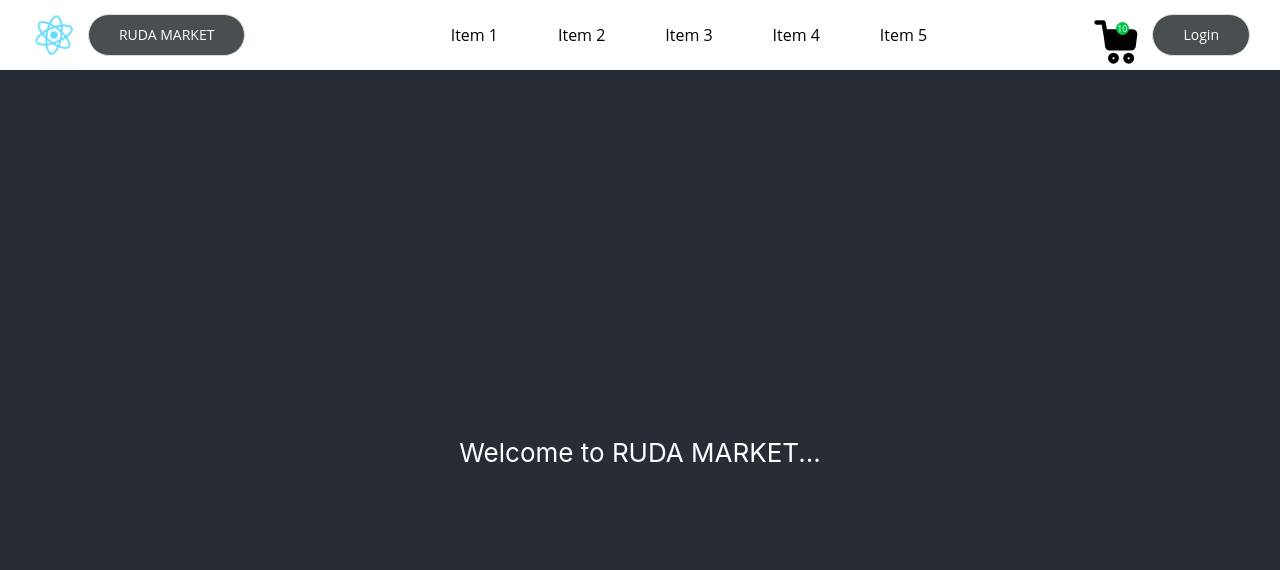
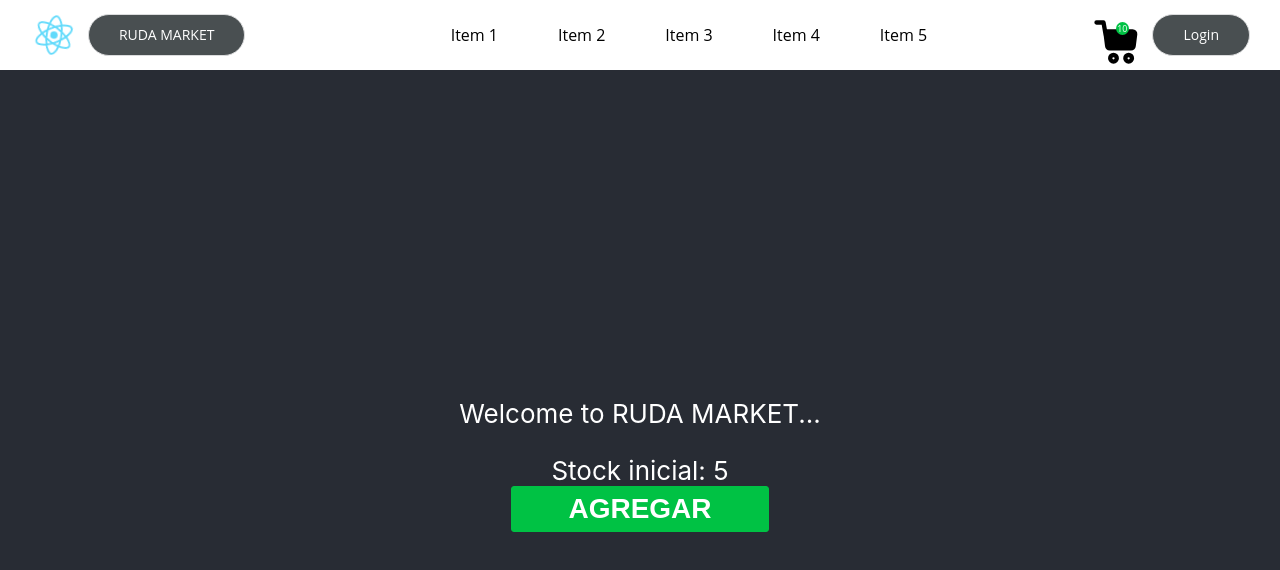
Before and after one commit to daniel-ruda/ecommerce-ruda, a React (Create React App) app: page / in a window 1280 px wide. Shown: the top 570 px of the page. Built offline with nearby package versions, Linux system fonts and the light colour scheme.

Commit message:
added Counter in ItemListContainer

```diff
--- a/src/App.js
+++ b/src/App.js
@@ -7,7 +7,7 @@ function App() {
   return (
     <div className="App">
       <NavBar />
-      <ItemListContainer greeting="Welcome to RUDA MARKET..."/>
+      <ItemListContainer greeting="Welcome to RUDA MARKET... "/>
     </div>
   );
 }
--- /dev/null
+++ b/src/components/modules/ItemCount/ItemCount.js
@@ -0,0 +1,71 @@
+import React, { useState } from "react";
+import styled from "styled-components";
+import CustomButton from "../../shared/components/Buttons/CustomButton";
+
+const ItemCount = ({ stock = 0, initial = 0 }) => {
+  const [disable, setDisable] = useState(false);
+  const [counter, setCounter] = useState(initial);
+
+  const onAdd = () => (stock > counter ? setCounter(counter + 1) : setDisable(true));
+
+  const onSub = () => {
+    setCounter(counter - 1);
+    stock >= counter && setDisable(false);
+  };
+
+  return (
+    <>
+      <Warning>{!disable && stock > 0 ? `Stock inicial: ${stock}` : "Sin stock"}</Warning>
+      <Wrapper>
+        {counter ? (
+          <>
+            <WrapperButton>
+              <CustomButton onClick={onSub} text="-" />
+            </WrapperButton>
+            <Input type="text" value={counter} disabled />
+            <WrapperButton>
+              <CustomButton hide={disable} onClick={onAdd} text="+" />
+            </WrapperButton>
+          </>
+        ) : (
+          <WrapperAddButton>
+          <CustomButton text="AGREGAR" onClick={onAdd} />
+          </WrapperAddButton>
+        )}
+      </Wrapper>
+    </>
+  );
+};
+
+export default ItemCount;
+
+const Warning = styled.span``;
+
+const Wrapper = styled.div`
+  display: flex;
+  width: 20%;
+  border-radius: 3px;
+  border: 1px solid #00c244;
+  background-color: #00c244;
+`;
+
+const WrapperButton = styled.div`
+  width: 33%;
+`;
+
+const WrapperAddButton = styled.div`
+  width: 100%;
+`;
+
+const Input = styled.input`
+  text-align: center;
+  width: 34%;
+  font-weight: bolder;
+  font-size: 1.5rem;
+  border-top: solid 2px #00c244;
+  border-bottom: solid 2px #00c244;
+  border-right: none;
+  border-left: none;
+  border-radius: 3px;
+  background-color: white;
+`;
--- a/src/components/modules/ItemListContainer/ItemListContainer.js
+++ b/src/components/modules/ItemListContainer/ItemListContainer.js
@@ -1,6 +1,11 @@
+import ItemCount from "../ItemCount/ItemCount";
+
 const ItemListContainer = ({greeting}) => {
   return (
-    <div className="App-main">{greeting}</div>
+    <div className="App-main">
+      <p>{greeting}</p>
+      <ItemCount stock={5}/>
+    </div>
   )
 }
 
--- /dev/null
+++ b/src/components/shared/components/Buttons/CustomButton.js
@@ -0,0 +1,26 @@
+import styled from 'styled-components'
+const CustomButton = ({text, hide =false, onClick}) => {
+  return (
+    <Button onClick={onClick} hide={hide} disabled={hide}>{text}</Button>
+  )
+}
+
+export default CustomButton;
+
+const Button = styled.button`
+  border: 1px solid #00c244;
+  margin-right: 10px;
+  background-color: ${ props => props.hide? 'grey' :  '#00c244'};
+  color: white;
+  padding-left: 30px;
+  padding-right: 30px;
+  border-radius: 3px;
+  line-height: 40px;
+  font-size: 28px;
+  font-weight: bolder;
+  vertical-align: middle;
+  overflow: hidden;
+  cursor: ${ props => props.hide? 'initial' :  'pointer'};
+  margin: auto;
+  width: 100%;
+`;
```
